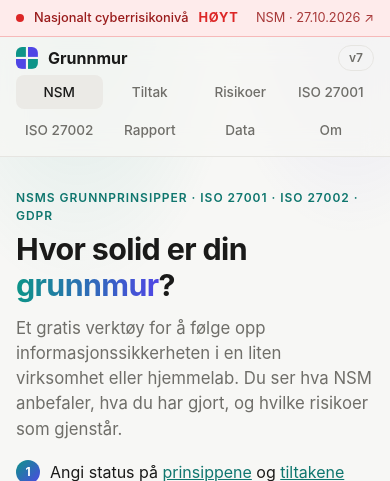
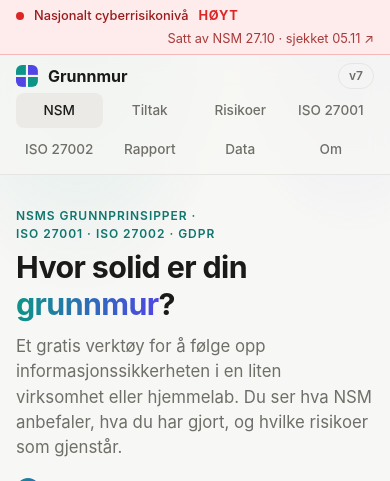
Before and after one commit to ulaskorhan/grc-grunnmur, a Flask app: page / in a window 390 px wide. Shown: the top 481 px of the page. Run offline with Flask 3, Linux system fonts and the light colour scheme; data that the repository does not hold is empty.

Commit message:
Show both dates in the cyber banner, and stop "· GDPR" wrapping alone
The banner now says when NSM set the level and when the site last
checked it (the year is hidden on phones). The homepage eyebrow keeps
each part whole and balances its lines.

Co-Authored-By: Claude Opus 5.5 <noreply@anthropic.com>

```diff
--- a/static/style.css
+++ b/static/style.css
@@ -141,6 +141,10 @@ h1, h2 { letter-spacing: -0.02em; line-height: 1.2; }
   text-transform: uppercase; letter-spacing: 0.08em;
   color: var(--accent-text);
 }
+
+/* An eyebrow with several parts: lines break only between parts, and are balanced in length */
+.eyebrow-list { text-wrap: balance; }
+.eyebrow-list span { white-space: nowrap; }
 
 /* Icon in a tinted rounded square */
 .icon-box {
@@ -497,7 +501,7 @@ button:active { transform: scale(0.98); }
 .cyber-scale i.on { background: var(--cyber); }
 .cyber-source { margin-left: auto; white-space: nowrap; opacity: 0.85; }
 @media (hover: hover) { .cyber-banner:hover .cyber-source { text-decoration: underline; } }
-@media (max-width: 480px) { .cyber-scale { display: none; } }   /* keep the strip short on phones */
+@media (max-width: 480px) { .cyber-scale, .cyber-year { display: none; } }   /* keep the strip short on phones */
 
 /* ---------- 6e. About page ---------- */
 .about { display: grid; gap: 16px; margin-bottom: 8px; }
--- a/templates/base.html
+++ b/templates/base.html
@@ -28,7 +28,7 @@
   <!-- NSM's national cyber risk level, copied by hand from nsm.no (see cyber_level.py).
        Warning colours only when the level is above MODERAT, NSM's normal state. -->
   <a class="cyber-banner{% if cyber.elevated %} is-elevated{% endif %}" href="{{ cyber.source_url }}"
-     rel="noopener" aria-label="Nasjonalt cyberrisikonivå: {{ cyber.current }}. Satt av NSM {{ cyber.set_on }}. Les mer hos NSM.">
+     rel="noopener" aria-label="Nasjonalt cyberrisikonivå: {{ cyber.current }}. Satt av NSM {{ cyber.set_on }}, sist kontrollert {{ cyber.checked }}. Les mer hos NSM.">
     <span class="wrap cyber-inner">
       <span class="cyber-dot" aria-hidden="true"></span>
       <span class="cyber-label">Nasjonalt cyberrisikonivå</span>
@@ -37,7 +37,10 @@
       <span class="cyber-scale" aria-hidden="true">
         {% for step in cyber.scale %}<i class="{{ 'on' if loop.index0 <= cyber.position }}" title="{{ step }}"></i>{% endfor %}
       </span>
-      <span class="cyber-source">NSM · {{ cyber.set_on }} <span aria-hidden="true">↗</span></span>
+      <!-- Two dates: when NSM set the level, and when the site last compared it with NSM.
+           The year is hidden on phones to keep the strip short (dates are DD.MM.YYYY). -->
+      <span class="cyber-source">Satt av NSM {{ cyber.set_on[:5] }}<span class="cyber-year">{{ cyber.set_on[5:] }}</span>
+        · sjekket {{ cyber.checked[:5] }}<span class="cyber-year">{{ cyber.checked[5:] }}</span> <span aria-hidden="true">↗</span></span>
     </span>
   </a>
 
--- a/templates/home.html
+++ b/templates/home.html
@@ -11,7 +11,9 @@
 <section class="hero" data-ids="{% for c in cards %}{% for p in c.category.principles %}{{ p[0] }} {% endfor %}{% endfor %}">
   <div class="hero-text">
     <!-- NSM first: it is the base. ISO 27002 is mapped by NSM (v3); ISO 27001 and GDPR are references -->
-    <p class="eyebrow">NSMs grunnprinsipper · ISO 27001 · ISO 27002 · GDPR</p>
+    <!-- Each part stays whole, and the dot stays with the part before it, so "· GDPR" never ends up alone -->
+    <p class="eyebrow eyebrow-list"><span>NSMs grunnprinsipper ·</span> <span>ISO 27001 ·</span>
+       <span>ISO 27002 ·</span> <span>GDPR</span></p>
     <h1>Hvor solid er din <span class="highlight">grunnmur</span>?</h1>
     <!-- What the app is for, and how to start, in a few lines -->
     <p class="lead">Et gratis verktøy for å følge opp informasjonssikkerheten i en liten virksomhet
```
